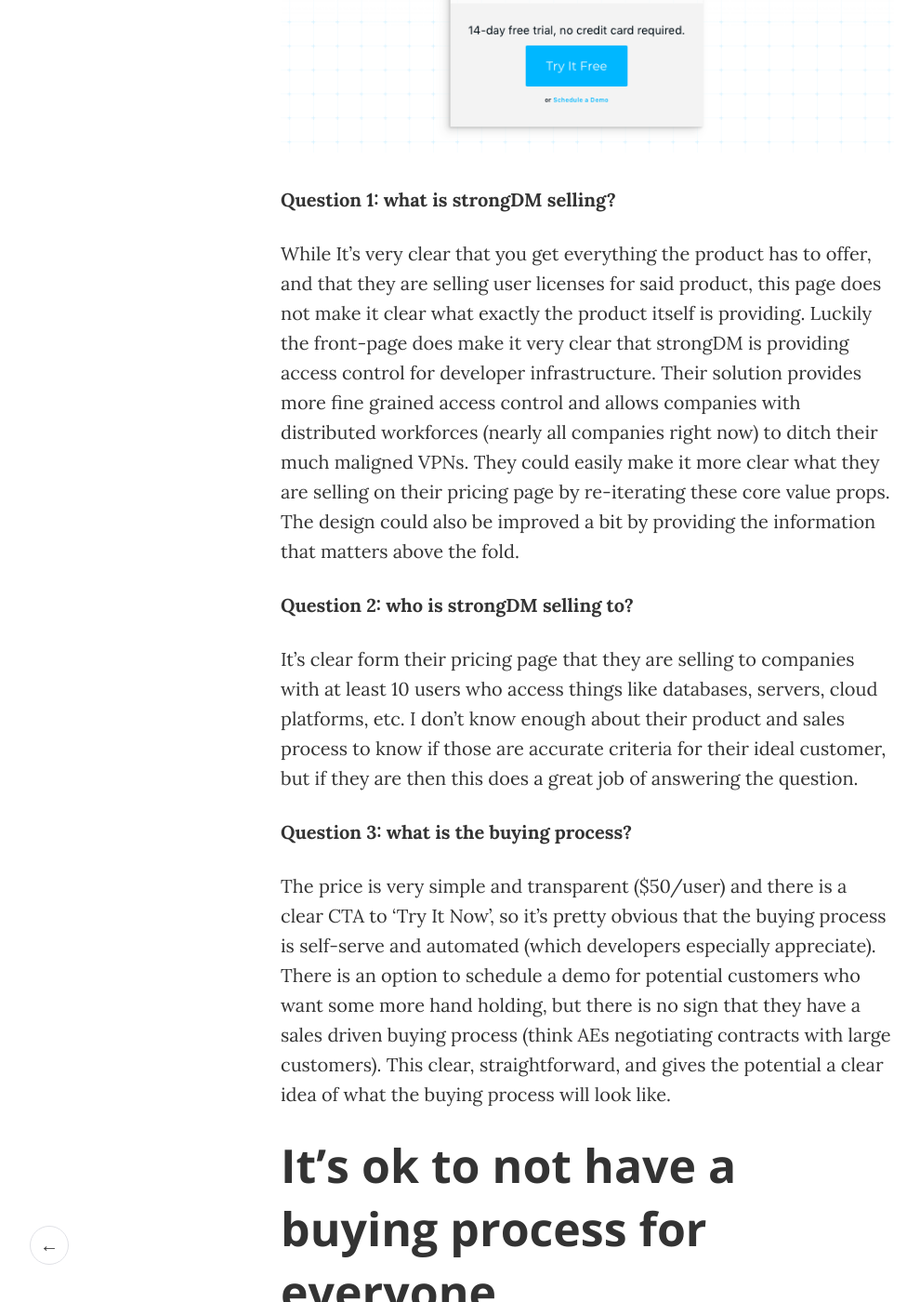
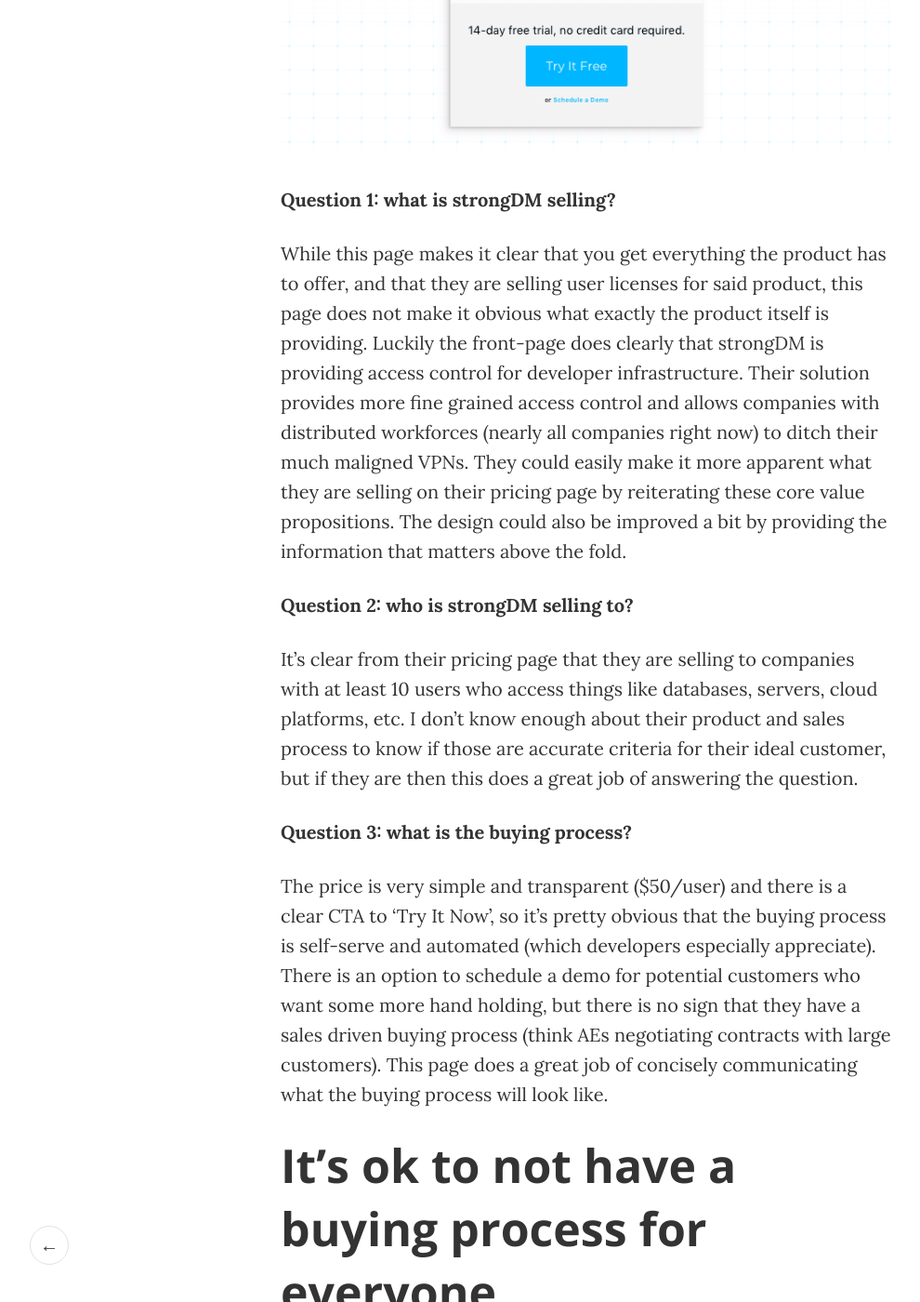
Before and after one commit to worldsoup/worldsoup.github.io, a Jekyll site: the page built from _posts/2021-03-04-goal-of-pricing-page-not-to-communicate-cost.md, in a window 1280 px wide and 1400 px high, scrolled down 3684 px. Shown: the whole window at 93% size, without its empty margins (8-998 px from the left). Built offline with Jekyll 4.4.1, drawn with Linux system fonts in a browser that asks for light colours; some of the changed text lies outside the part shown.

Commit message:
Update 2021-03-04-goal-of-pricing-page-not-to-communicate-cost.md

```diff
--- a/_posts/2021-03-04-goal-of-pricing-page-not-to-communicate-cost.md
+++ b/_posts/2021-03-04-goal-of-pricing-page-not-to-communicate-cost.md
@@ -6,7 +6,7 @@
 
 ## Intro
 
-The first and primary goal a visitor to your B2B SaaS website has is to understand the product that you are providing, and decide if that product is potentially valuable to them. If they’ve decided that what you are providing is valuable to them, their next step is often to visit your pricing page. The goal of visiting your pricing page is not, however, to understand exactly how much your product costs (this comes much later in the buying process). Rather, it’s to understand:
+The first and primary goal of a visitor to your B2B SaaS website is to understand the product that you are providing, and decide if that product is potentially valuable to them. If they’ve decided that what you are providing is valuable, their next step is often to visit your pricing page. The goal of visiting your pricing page at this point is not, however, to understand exactly how much your product costs (this comes much later in the buying process). Rather, it’s to understand:
 
 1. what exactly are you selling
 2. who are you selling it to
@@ -24,32 +24,31 @@
 
 **Question 2: who is Stripe selling to?**
 
-The ‘Customized’ option is clearly for businesses that have large payments volume (it says so clearly), which means that the ‘Integrated’ plan must be for businesses that don’t have large volume (even though it does not say so explicitly). This is a very simple and direct way of communicating the fact that Stripe sells to both small e-commerce businesses and large e-commerce businesses.
+The ‘Customized’ option is obviosly for businesses that have large payments volume (it says so clearly), which means that the ‘Integrated’ plan must be for businesses that don’t have large volume (there's no need to say so explicitly). This is a very simple and direct way of communicating the fact that Stripe sells to both small e-commerce businesses and large e-commerce businesses.
 
 **Question 3: what is the buying process?**
 
-Again Stripe makes it pretty clear here. If you want the ‘Integrated’ package, you can get started in minutes via a self-serve onboarding experience (which is often the preferred way of buying for small businesses). If you have large payments volume, and want to purchase the ‘Customized’ package, then you will enter in to a purchasing process with the Stripe sales team (which is often the preferred way of buying for large businesses).
+Again Stripe makes this pretty straigt forward. If you want the ‘Integrated’ package, you can get started in minutes via a self-serve onboarding experience (which is often the preferred way of buying for small businesses). If you have large payments volume, and want to purchase the ‘Customized’ package, then you will enter in to a purchasing process with the Stripe sales team (which is often the preferred way of buying for large businesses).
 
 All 3 question are very simply answered, and all hold true to the actual product that Stripe is delivering.
 
 ## Pricing Page Example: strongDM
 
-
-Stripe is of course a very large business who has had a very long time to figure this out and do it well. Here is an example form strongDM, a slightly smaller (37 employees vs. 3,500), earlier stage company.
+Stripe is of course a very large business that has had a very long time to figure this out and do it well. Here is an example from strongDM, a slightly smaller (37 employees vs. 3,500), earlier stage company.
 
 ![strongDM Pricing](/assets/img/strongdm-pricing.png)
 
 **Question 1: what is strongDM selling?**
 
-While It’s very clear that you get everything the product has to offer, and that they are selling user licenses for said product, this page does not make it clear what exactly the product itself is providing. Luckily the front-page does make it very clear that strongDM is providing access control for developer infrastructure. Their solution provides more fine grained access control and allows companies with distributed workforces (nearly all companies right now) to ditch their much maligned VPNs. They could easily make it more clear what they are selling on their pricing page by re-iterating these core value props. The design could also be improved a bit by providing the information that matters above the fold.
+While this page makes it clear that you get everything the product has to offer, and that they are selling user licenses for said product, this page does not make it obvious what exactly the product itself is providing. Luckily the front-page does clearly that strongDM is providing access control for developer infrastructure. Their solution provides more fine grained access control and allows companies with distributed workforces (nearly all companies right now) to ditch their much maligned VPNs. They could easily make it more apparent what they are selling on their pricing page by reiterating these core value propositions. The design could also be improved a bit by providing the information that matters above the fold.
 
 **Question 2: who is strongDM selling to?**
 
-It’s clear form their pricing page that they are selling to companies with at least 10 users who access things like databases, servers, cloud platforms, etc. I don’t know enough about their product and sales process to know if those are accurate criteria for their ideal customer, but if they are then this does a great job of answering the question.
+It’s clear from their pricing page that they are selling to companies with at least 10 users who access things like databases, servers, cloud platforms, etc. I don’t know enough about their product and sales process to know if those are accurate criteria for their ideal customer, but if they are then this does a great job of answering the question.
 
 **Question 3: what is the buying process?**
 
-The price is very simple and  transparent ($50/user) and there is a clear CTA to ‘Try It Now’, so it’s pretty obvious that the buying process is self-serve and automated (which developers especially appreciate). There is an option to schedule a demo for potential customers who want some more hand holding, but there is no sign that they have a sales driven buying process (think AEs negotiating contracts with large customers). This clear, straightforward, and gives the potential a clear idea of what the buying process will look like.
+The price is very simple and transparent ($50/user) and there is a clear CTA to ‘Try It Now’, so it’s pretty obvious that the buying process is self-serve and automated (which developers especially appreciate). There is an option to schedule a demo for potential customers who want some more hand holding, but there is no sign that they have a sales driven buying process (think AEs negotiating contracts with large customers). This page does a great job of concisely communicating what the buying process will look like.
 
 # It’s ok to not have a buying process for everyone
 
```
